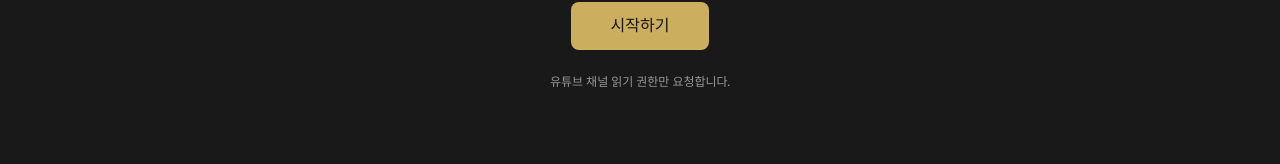
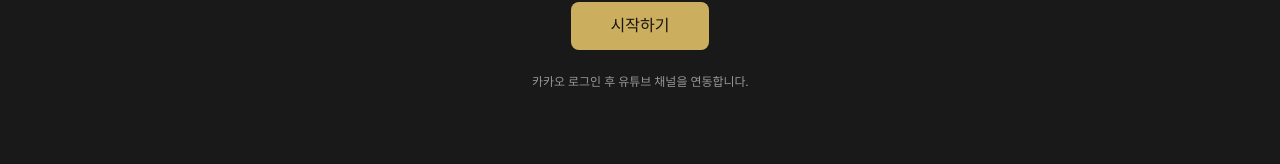
Before and after one commit to reevely7/Reevely, a Next.js app: page / in a window 1280 px wide. Shown: the part 394-558 px from the top of the page. Built offline with nearby package versions, Linux system fonts and the light colour scheme; no server answers.

Commit message:
feat: 랜딩 페이지 로그인을 카카오로 교체

```diff
--- a/src/app/page.tsx
+++ b/src/app/page.tsx
@@ -1,7 +1,7 @@
 import { Check, X } from "lucide-react";
 import { redirect } from "next/navigation";
 
-import { GoogleSignInButton } from "@/components/auth/google-sign-in-button";
+import { KakaoSignInButton } from "@/components/auth/kakao-sign-in-button";
 import { SiteFooter } from "@/components/landing/site-footer";
 import { getChannelByUserId } from "@/lib/db/queries/channels";
 import { createClient } from "@/lib/supabase/server";
@@ -187,13 +187,13 @@
           Reevely
         </p>
         <div className="flex items-center gap-2">
-          <GoogleSignInButton
+          <KakaoSignInButton
             label="로그인"
             variant="ghost"
             size="sm"
             className="w-auto"
           />
-          <GoogleSignInButton
+          <KakaoSignInButton
             label="회원가입"
             variant="outline"
             size="sm"
@@ -225,12 +225,12 @@
               {errorMessage}
             </p>
           )}
-          <GoogleSignInButton
+          <KakaoSignInButton
             label="시작하기"
             className="h-12 w-auto px-10 text-base"
           />
           <p className="text-xs text-muted-foreground">
-            유튜브 채널 읽기 권한만 요청합니다.
+            카카오 로그인 후 유튜브 채널을 연동합니다.
           </p>
         </div>
       </section>
@@ -419,7 +419,7 @@
           </div>
 
           <div className="mt-8 flex flex-col items-center gap-3 text-center">
-            <GoogleSignInButton
+            <KakaoSignInButton
               label="시작하기"
               className="h-12 w-auto px-10 text-base"
             />
@@ -438,9 +438,9 @@
             지금 채널을 연동해 보세요
           </h2>
           <p className="text-sm text-muted-foreground">
-            유튜브 채널 읽기 권한만 요청합니다.
+            카카오 로그인 후 유튜브 채널을 연동합니다.
           </p>
-          <GoogleSignInButton
+          <KakaoSignInButton
             label="시작하기"
             className="h-12 w-auto px-10 text-base"
           />
```
